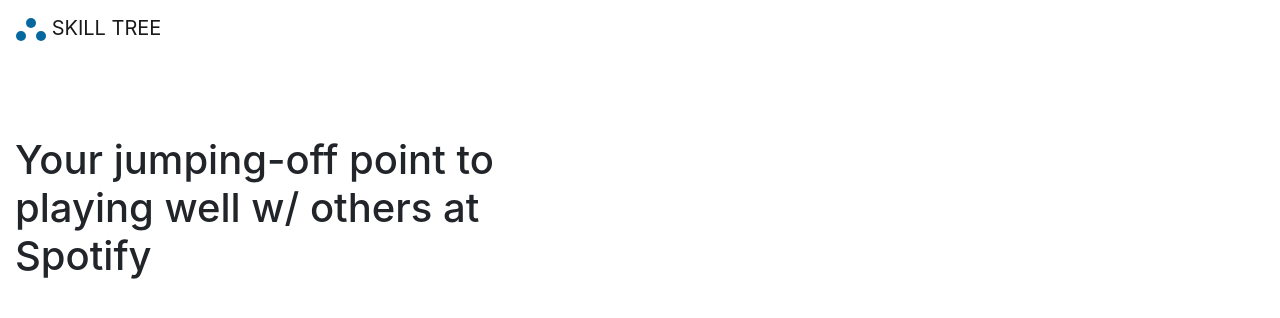
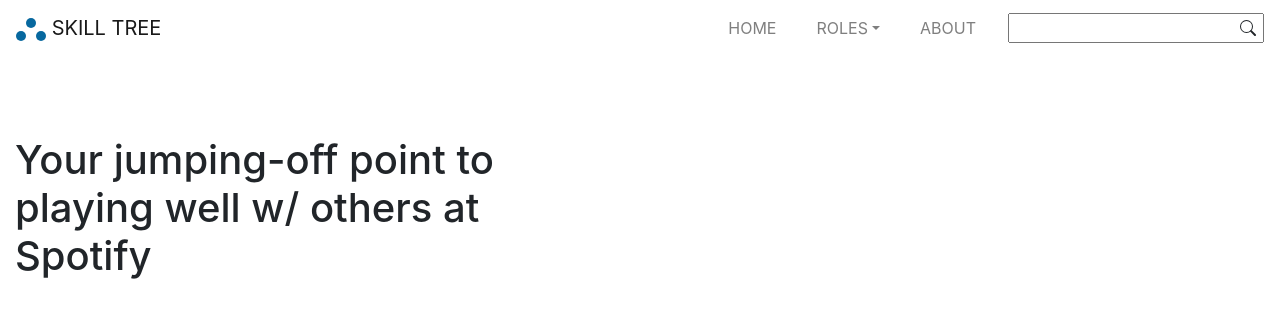
Before and after one commit to wwaterman12/skill-tree, a Next.js app: page / in a window 1280 px wide. Shown: the top 318 px of the page. Built offline with nearby package versions, Linux system fonts and the light colour scheme.

Commit message:
:sparkles: more navbar
- add links
- add dropdown and override default hover style on PC
- add search icon

```diff
--- /dev/null
+++ b/assets/search.tsx
@@ -0,0 +1,25 @@
+import * as React from "react";
+
+type Props = { className: string };
+
+const Search = (props: Props) => (
+  <svg
+    width="1em"
+    height="1em"
+    viewBox="0 0 16 16"
+    className={props.className}
+    fill="currentColor"
+    xmlns="http://www.w3.org/2000/svg"
+  >
+    <path
+      fillRule="evenodd"
+      d="M10.442 10.442a1 1 0 0 1 1.415 0l3.85 3.85a1 1 0 0 1-1.414 1.415l-3.85-3.85a1 1 0 0 1 0-1.415z"
+    />
+    <path
+      fillRule="evenodd"
+      d="M6.5 12a5.5 5.5 0 1 0 0-11 5.5 5.5 0 0 0 0 11zM13 6.5a6.5 6.5 0 1 1-13 0 6.5 6.5 0 0 1 13 0z"
+    />
+  </svg>
+);
+
+export default Search;
--- a/components/NavBar/index.tsx
+++ b/components/NavBar/index.tsx
@@ -1,14 +1,73 @@
 import * as React from "react";
-import BootStrapNavBar from "react-bootstrap/navbar";
+import { useRouter } from "next/router";
+import Navbar from "react-bootstrap/Navbar";
+import Nav from "react-bootstrap/Nav";
+import NavDropdown from "react-bootstrap/NavDropdown";
 import Logo from "../../assets/logo";
+import Search from "../../assets/search";
+import styles from "./styles.module.css";
 
-const NavBar = () => (
-  <BootStrapNavBar>
-    <BootStrapNavBar.Brand>
-      <Logo />
-      &nbsp;SKILL TREE
-    </BootStrapNavBar.Brand>
-  </BootStrapNavBar>
-);
+const PageNavBar = () => {
+  const router = useRouter();
 
-export default NavBar;
+  return (
+    // <NavBar>
+    //   <NavBar.Brand>
+    //     <Logo />
+    //     &nbsp;SKILL TREE
+    //   </NavBar.Brand>
+    // </NavBar>
+    <Navbar expand="md">
+      <Navbar.Brand onClick={() => router.push("/")}>
+        <Logo />
+        &nbsp;SKILL TREE
+      </Navbar.Brand>
+      <Navbar.Toggle aria-controls="basic-navbar-nav" />
+      <Navbar.Collapse id="basic-navbar-nav">
+        <Nav className="ml-auto">
+          <Nav.Link className="mr-md-4" onClick={() => router.push("/")}>
+            HOME
+          </Nav.Link>
+          <NavDropdown
+            title="ROLES"
+            id="basic-nav-dropdown"
+            className={`mr-md-4 ${styles.navbarDropDown}`}
+            renderMenuOnMount
+          >
+            <NavDropdown.Item
+              onClick={() =>
+                router.push("/roles/[role]", "/roles/product-manager")
+              }
+            >
+              Product Manager
+            </NavDropdown.Item>
+            <NavDropdown.Item
+              onClick={() =>
+                router.push("/roles/[role]", "/roles/frontend-developer")
+              }
+            >
+              Front-end Developer
+            </NavDropdown.Item>
+            <NavDropdown.Item
+              onClick={() => router.push("/roles/[role]", "/roles/ux-designer")}
+            >
+              UX Designer
+            </NavDropdown.Item>
+          </NavDropdown>
+          <Nav.Link className="mr-md-4" onClick={() => router.push("/about")}>
+            ABOUT
+          </Nav.Link>
+        </Nav>
+        <form
+          className={styles.searchWrapper}
+          onSubmit={(e) => e.preventDefault()}
+        >
+          <input type="text" />
+          <Search className={styles.search} />
+        </form>
+      </Navbar.Collapse>
+    </Navbar>
+  );
+};
+
+export default PageNavBar;
--- /dev/null
+++ b/components/NavBar/styles.module.css
@@ -0,0 +1,15 @@
+@media (min-width: 768px) {
+  .navbarDropDown:hover div[aria-labelledby="basic-nav-dropdown"] {
+    display: block;
+  }
+}
+
+.searchWrapper {
+  position: relative;
+}
+
+.search {
+  position: absolute;
+  top: 7px;
+  right: 8px;
+}
--- a/pages/index.tsx
+++ b/pages/index.tsx
@@ -1,4 +1,4 @@
-import NavBar from "../components/NavBar";
+import PageNavBar from "../components/NavBar";
 import PageTitle from "../components/PageTitle";
 import Container from "react-bootstrap/Container";
 import Row from "react-bootstrap/Row";
@@ -8,7 +8,7 @@
 const HomePage = () => {
   return (
     <div>
-      <NavBar />
+      <PageNavBar />
       <Container fluid className={styles.titleContainer}>
         <Row>
           <Col md={6} sm={12}>
```
